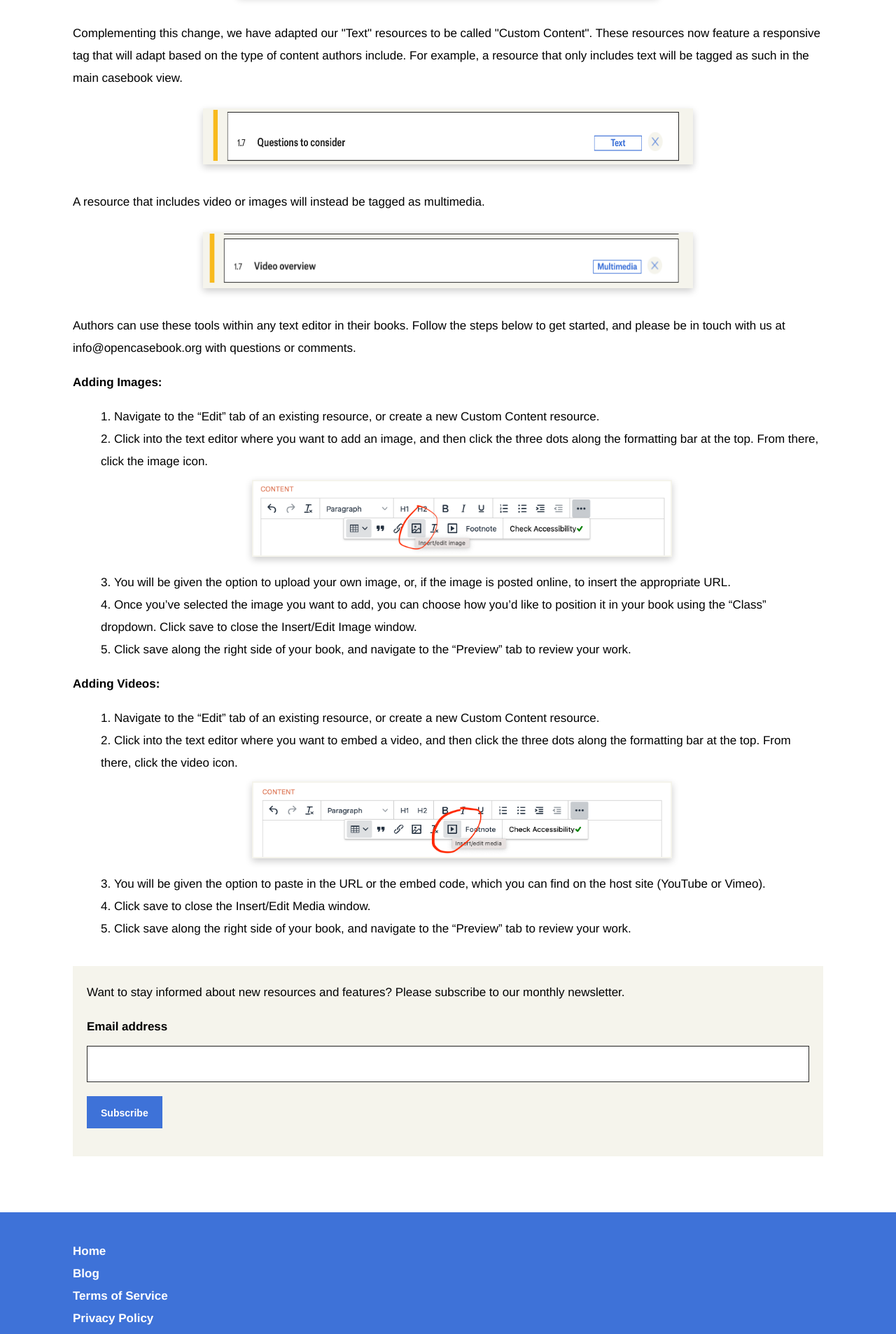
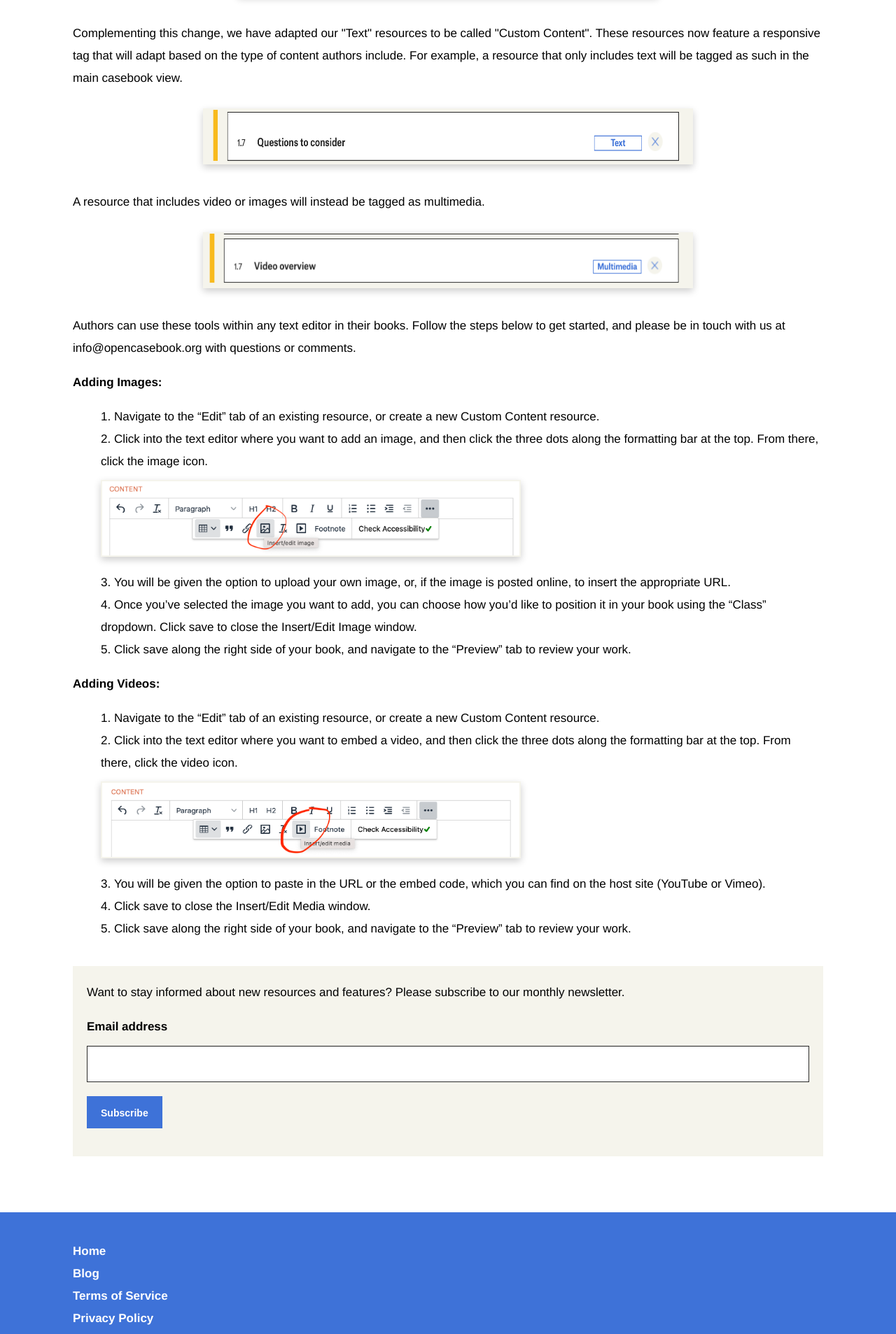
Before and after one commit to harvard-lil/h2o-static, a Jekyll site: the page built from app/_posts/2021-08-04-image-video-upload-post.md, in a window 1280 px wide. Shown: the part 924-2831 px from the top of the page at 70% size. Built offline with Jekyll 4.4.1, drawn with Linux system fonts in a browser that asks for light colours; comment, search, counter and statistics services are not loaded.

Commit message:
Update 2021-08-04-image-video-upload-post.md

```diff
--- a/app/_posts/2021-08-04-image-video-upload-post.md
+++ b/app/_posts/2021-08-04-image-video-upload-post.md
@@ -28,7 +28,7 @@ Authors can use these tools within any text editor in their books. Follow the st
 <ol>
 <li>Navigate to the “Edit” tab of an existing resource, or create a new Custom Content resource.</li>
 <li>Click into the text editor where you want to add an image, and then click the three dots along the formatting bar at the top. From there, click the image icon.</li>
-<center><img src="/assets/images/add-image.png" alt="add image button" width="600" height="110"></center>
+<img src="/assets/images/add-image.png" alt="add image button" width="600" height="110">
 <li>You will be given the option to upload your own image, or, if the image is posted online, to insert the appropriate URL.</li>
 <li>Once you’ve selected the image you want to add, you can choose how you’d like to position it in your book using the “Class” dropdown. Click save to close the Insert/Edit Image window.</li>
 <li>Click save along the right side of your book, and navigate to the “Preview” tab to review your work.</li>
@@ -40,7 +40,7 @@ Authors can use these tools within any text editor in their books. Follow the st
 <ol>
 <li>Navigate to the “Edit” tab of an existing resource, or create a new Custom Content resource.</li>
 <li>Click into the text editor where you want to embed a video, and then click the three dots along the formatting bar at the top. From there, click the video icon.</li>
-<center><img src="/assets/images/add-video.png" alt="add video button" width="600" height="110"></center>
+<img src="/assets/images/add-video.png" alt="add video button" width="600" height="110">
 <li>You will be given the option to paste in the URL or the embed code, which you can find on the host site (YouTube or Vimeo).</li>
 <li>Click save to close the Insert/Edit Media window.</li>
 <li>Click save along the right side of your book, and navigate to the “Preview” tab to review your work.</li>
```
